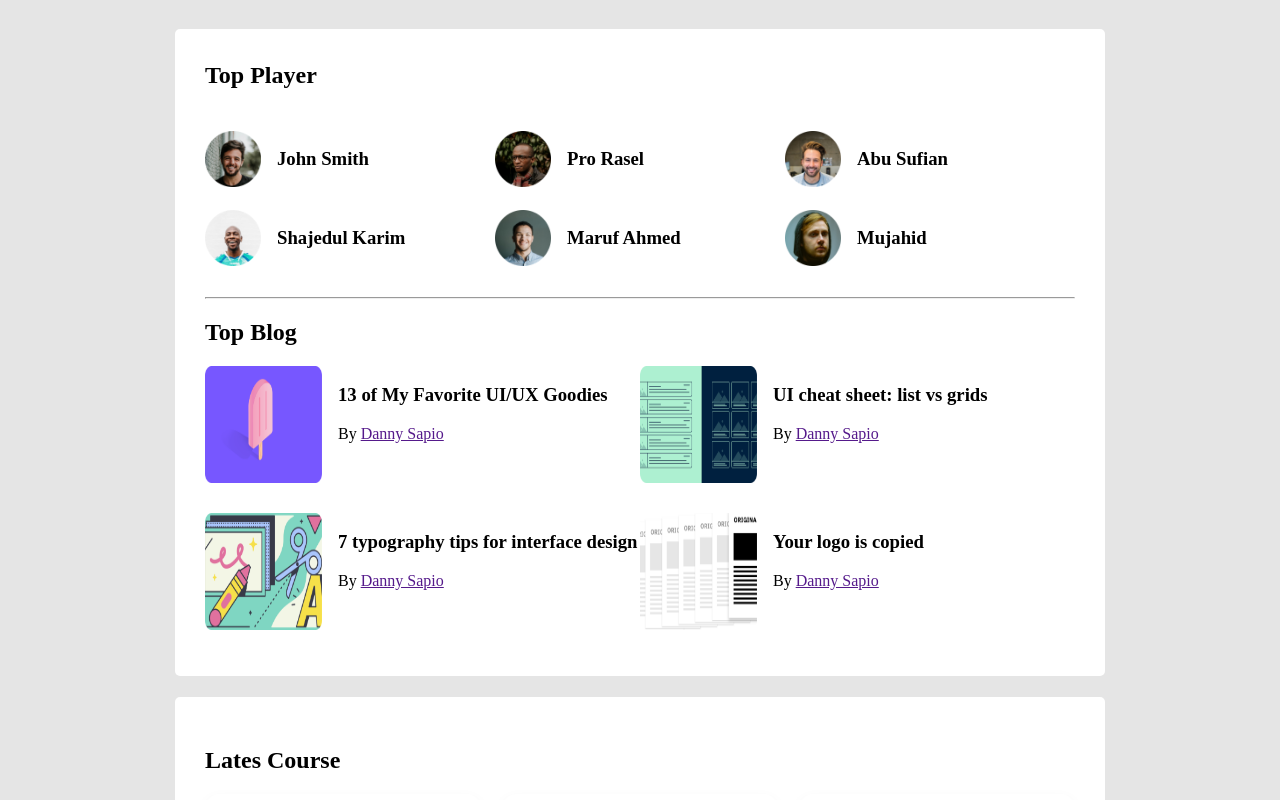
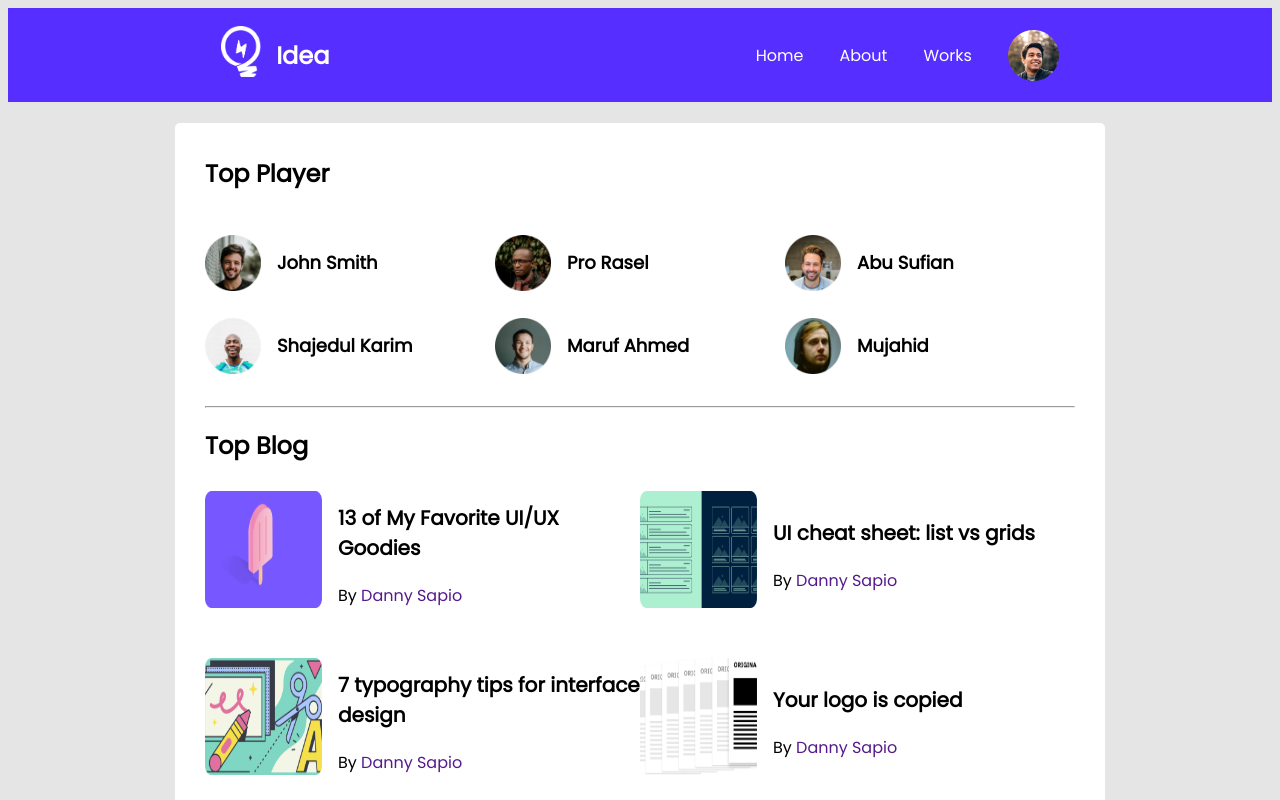
Before and after one commit to MohaimanulIslam/leader-board, a plain HTML site: page index.html in a window 1280 px wide. Shown: the top 800 px of the page. Drawn offline with Linux system fonts and the light colour scheme.

Commit message:
correction text size

```diff
--- a/index.html
+++ b/index.html
@@ -17,6 +17,19 @@
     Header is start
     ---------------------->
     <header>
+
+        <nav>
+            <div class="logo">
+                <a href="index.html"><img src="images/icons/logo.png" alt=""></a>
+                <h2>Idea</h2>
+            </div>
+            <div class="nav-catagory">
+                <a href="">Home</a>
+                <a href="">About</a>
+                <a href="">Works</a>
+                <img src="images/icons/profile.png" alt="">
+            </div>
+        </nav>
 
     </header>
     <!-- Header End -->
--- a/stylee.css
+++ b/stylee.css
@@ -1,11 +1,61 @@
+/* font poppins useing */
+@import url('https://fonts.googleapis.com/css2?family=Poppins&display=swap');
+
+
 body{
     background-color:  #E5E5E5;
+    font-family: 'Poppins', sans-serif;
 }
 main{
 
     display: flex;
     align-items: center;
     flex-direction: column;
+}
+
+/*-----------------------
+header style is starts
+------------------------*/
+
+nav{
+    display: flex;
+    align-items: center;
+    justify-content: space-around;
+    background-color: #562EFF;
+    height: 94px;
+
+}
+
+.logo{
+    display: flex;
+    align-items: center;
+    /* margin-left: 285px; */
+}
+
+.logo img{
+    height: 51px;
+    width: 40px;
+
+}
+
+.logo h2{
+    margin-left: 15px;
+    color: #FFFFFF;
+}
+
+.nav-catagory{
+    display: flex;
+    align-items: center;
+    justify-content: space-around;
+    /* margin-right: 289px; */
+}
+
+.nav-catagory a{
+    margin-right: 36px;
+    text-decoration: none;
+    color: #FFFFFF;
+    font-size: 16px;
+    font-weight: 400;
 }
 
 /* --------------------
@@ -23,6 +73,7 @@ Top player style field
 .players h2{
     margin-top: 3px;
     margin-bottom: 40px;
+    font-size: 24px;
 }
 
 .blog{
@@ -40,6 +91,9 @@ Top player style field
     width: 56px;
     height: 56px;
     margin-right: 16px;
+}
+.player h3{
+    font-size: 18px;
 }
 
 hr{
@@ -61,12 +115,21 @@ top blog style start
 
 .blog-feature{
     display: flex;
+    align-items: center;
 }
 
 .blog-feature img{
     height: 117px;
     width: 117px;
     margin-right: 16px;
+}
+
+.blog-details a{
+    text-decoration: none;
+}
+
+.blog-heading{
+    font-size: 20px;
 }
 
 
@@ -83,7 +146,7 @@ courses style starts
     height: 269.79px;
     border-radius: 15px;
     padding: 12px;
-    box-shadow: 0px 5.34229px 13.3557px rgba(0, 0, 0, 0.05);
+    box-shadow: 10px 10px 30px 30px rgba(0, 0, 0, 0.05);
  }
 .course-details img{
     width: 224px;
```
